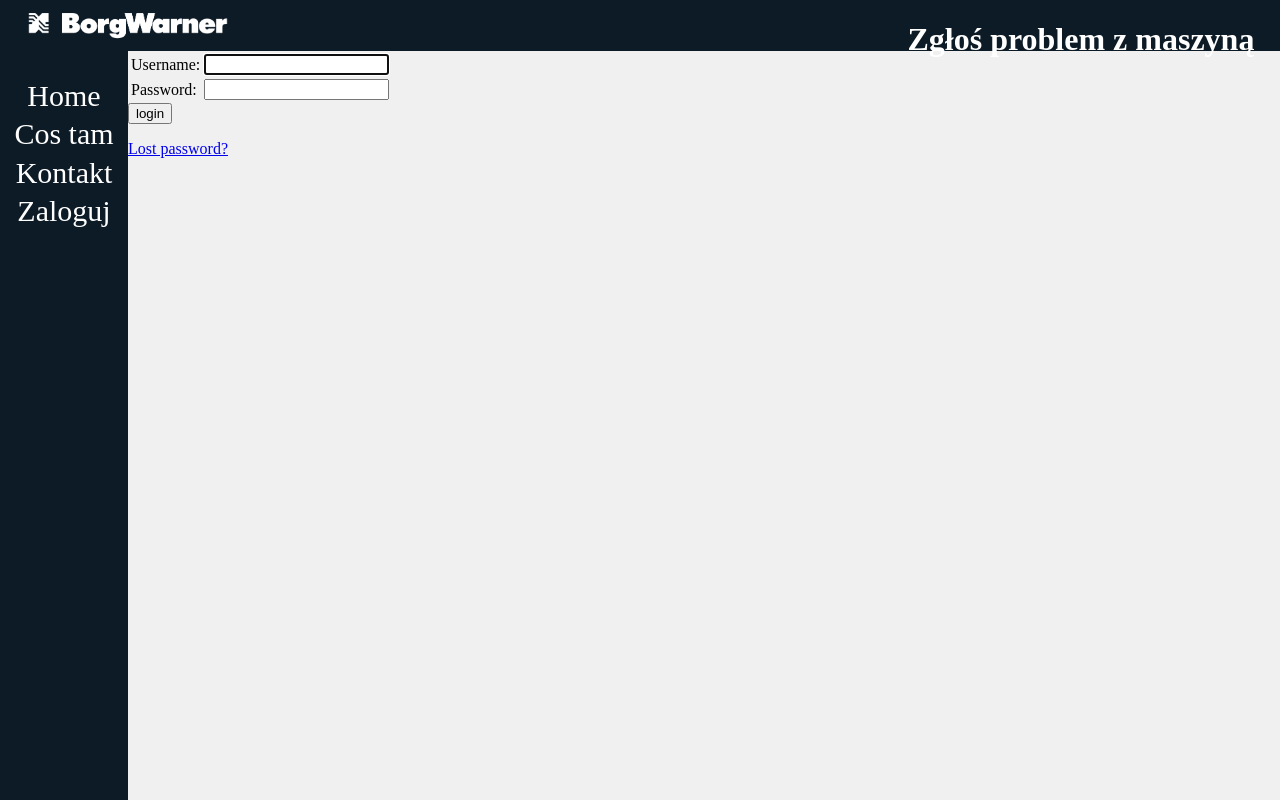
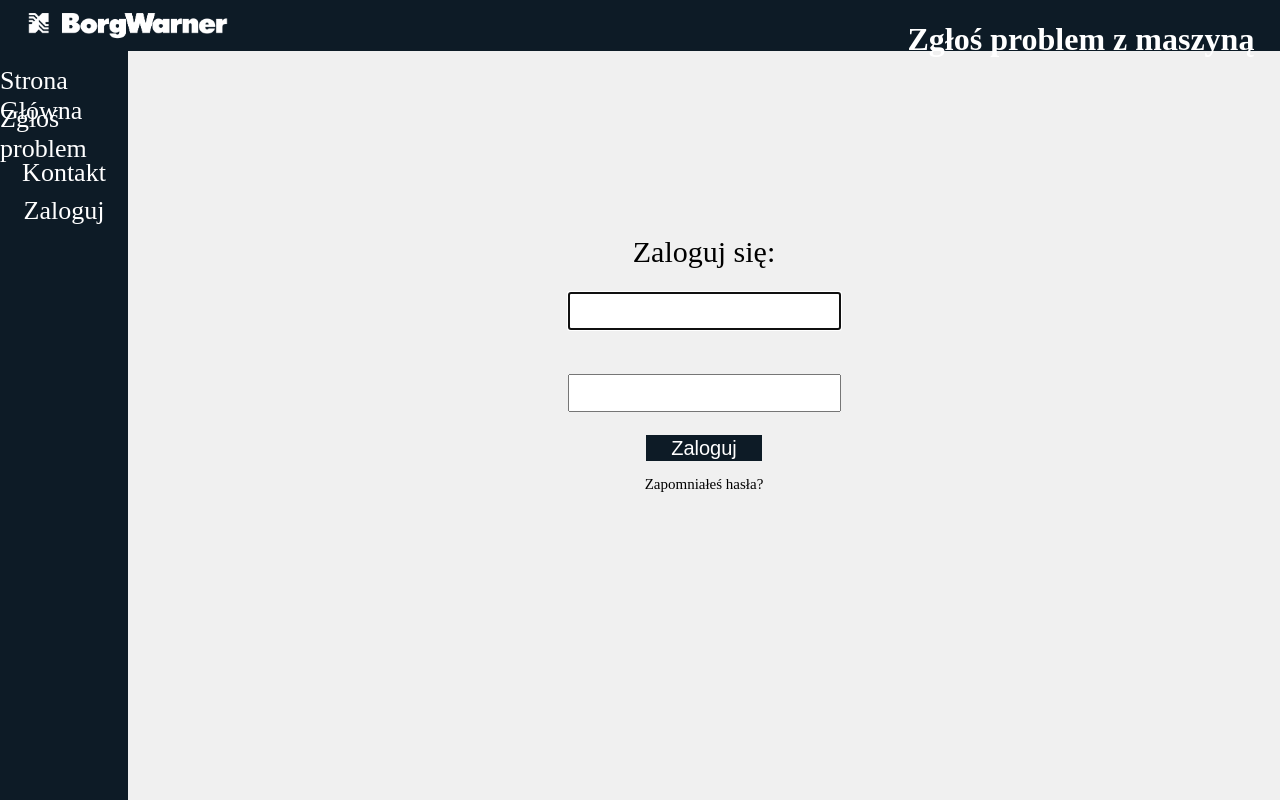
Before and after one commit to bvrti/praca-inz, a Django app: page /login/ in a window 1280 px wide. Run offline with Django 3.2, Linux system fonts and the light colour scheme.

Commit message:
login form
dodany css do formularza logowania

```diff
--- a/app/static/app/css/style.css
+++ b/app/static/app/css/style.css
@@ -27,7 +27,6 @@
     color: white;
     padding-right: 2vw;
     height: 4vw;
-
 }
 
 nav {
@@ -42,7 +41,7 @@
     list-style: none;
     padding: 0;
     margin-top: 2vw;
-    font-size: 30px;
+    font-size: 26px;
 }
 .navUl a {
     text-decoration: none;
@@ -65,3 +64,48 @@
     padding-top: 4vw;
     padding-left: 10vw;
 }
+.main-page-content {
+    display: flex;
+    flex-direction: column;
+    align-items: center;
+    justify-content: center;
+    height: 80%;
+}
+.main-page-content img {
+    width: 10%;
+}
+.login-form {
+    display: flex;
+    flex-direction: column;
+    align-items: center;
+    justify-content: center;
+    height: 80%;
+    font-size: 20px;
+}
+.login-form label {
+    font-size: 30px;
+}
+.login-form a, p {
+    font-size: 15px;
+    text-decoration: none;
+    color: #000;
+}
+.login-form input[type="submit"] {
+    width: 10%;
+    height: 2vw;
+    font-size: 20px;
+    cursor: pointer;
+    background-color: #0d1b26;
+    color: #fff;
+    border: none;
+    transition: 0.3s;
+}
+.login-form input[type="submit"]:hover {
+    background-color: #46535e;;
+}
+.login-form input[type="text"], input[type="password"] {
+    font-size: 20px;
+    width: 100%;
+    height: 3vw;
+    margin: 20px 0 20px 0;
+}
--- a/app/templates/app/index.html
+++ b/app/templates/app/index.html
@@ -21,10 +21,12 @@
     </header>
     <nav class = 'nav'>
         <ul class = 'navUl'>
-            <li class = 'navLi'><a href = '/'>Home</a></li>
-            <li class = 'navLi'><a href = '/about'>Cos tam</a></li>
-            <li class = 'navLi'><a href = '/contact'>Kontakt</a></li>
+            <li class = 'navLi'><a href = '/'>Strona Główna</a></li>
+            <li class = 'navLi'><a href = '/report-malfunction'>Zgłoś problem</a></li>
+            <li class = 'navLi'><a href = 'http://130.171.180.99/fis/people/support'>Kontakt</a></li>
             {% if user.is_authenticated %}
+                <li class = 'navLi'><a href = '/reports'>Raporty</a></li>
+                <li class = 'navLi'><a href = '/administration'>Administracja</a></li>
                 <li class = 'navLi'><a href = '/logout'>Wyloguj</a></li>
             {% else %}
                 <li class = 'navLi'><a href = '/login'>Zaloguj</a></li>
@@ -32,7 +34,16 @@
         </ul>
     </nav>
     <section>
-        {% block content %} XD
+        {% block content %}
+        {% if user.is_authenticated %}
+
+            {% else %}
+            <div class = 'main-page-content'>
+                <img src = {% static 'app/img/megaphone.png' %} class = 'megaphone'/>
+                <h2>Witaj w serwisie zgłaszania problemów z maszynami!</h2>
+                <h3>Kliknij tutaj, aby zgłosić problem z maszyną.</h3>
+            </div>
+            {% endif %}
         {% endblock %}
     </section>
 </body>
--- a/app/templates/registration/logged_out.html
+++ b/app/templates/registration/logged_out.html
@@ -1,7 +1,2 @@
 
 {% extends 'app/index.html' %}
-
-{% block title %}Wylogowano{% endblock %}
-{% block content %}
-    <p>Wylogowano!</p>
-{% endblock %}
--- a/app/templates/registration/login.html
+++ b/app/templates/registration/login.html
@@ -1,39 +1,26 @@
 {% extends 'app/index.html' %}
-
 {% block title %}Zaloguj się{% endblock %}
-
 {% block content %}
 
 {% if form.errors %}
     <p>Your username and password didn't match. Please try again.</p>
 {% endif %}
 
-{% if next %}
-{% if user.is_authenticated %}
-  <p>Your account doesn't have access to this page. To proceed,
-  please login with an account that has access.</p>
-{% else %}
-  <p>Please login to see this page.</p>
-{% endif %}
-{% endif %}
-
-<form method="post" action="{% url 'login' %}">
+<form method="post" action="{% url 'login' %}" class = 'login-form'>
     {% csrf_token %}
     <table>
+        <label>Zaloguj się:</label>
         <tr>
-    <td>{{ form.username.label_tag }}</td>
             <td>{{ form.username }}</td>
         </tr>
         <tr>
-    <td>{{ form.password.label_tag }}</td>
             <td>{{ form.password }}</td>
         </tr>
     </table>
-<input type="submit" value="login" />
+    <input type="submit" value="Zaloguj" />
     <input type="hidden" name="next" value="{{ next }}" />
+    <p><a href="{% url 'password_reset' %}">Zapomniałeś hasła?</a></p>
 </form>
 
-{# Assumes you setup the password_reset view in your URLconf #}
-<p><a href="{% url 'password_reset' %}">Lost password?</a></p>
 
 {% endblock %}
```
Also changed, not shown: app/static/app/img/megaphone.png (added), db.sqlite3. Lines whose indentation alone changed are shown as unchanged.
